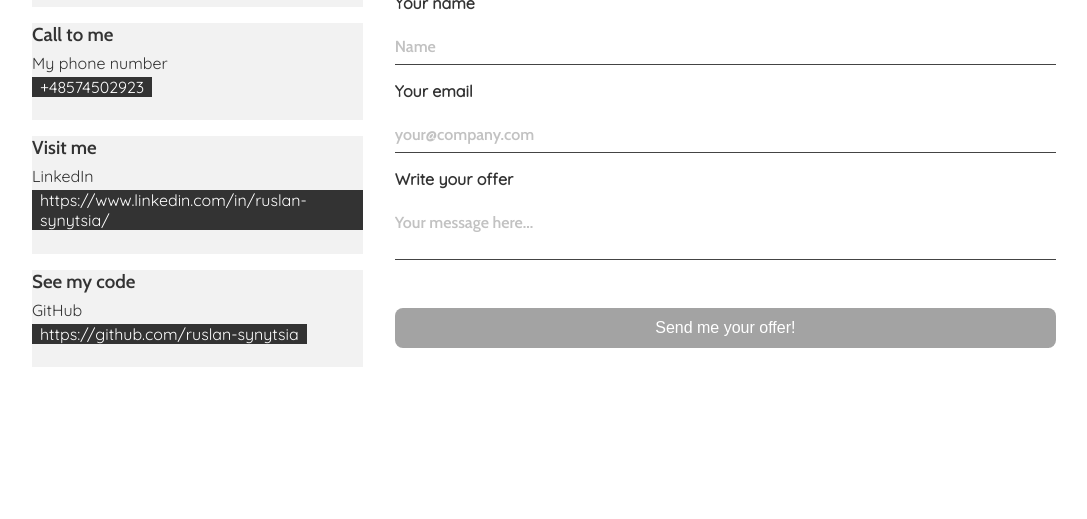
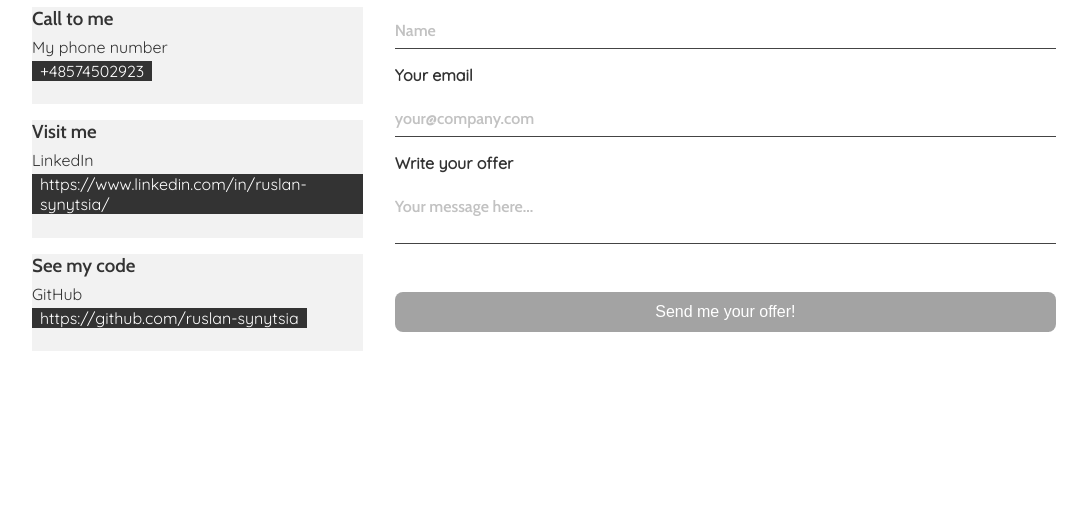
Before and after one commit to ruslan-synytsia/CV-web-app, a React app: page /contacts in a window 1280 px wide. Shown: the part 281-800 px from the top of the page, without its empty margins (96-1183 px from the left). Built offline with nearby package versions, Linux system fonts and the light colour scheme.

Commit message:
Update Contacts.module.css

```diff
--- a/src/Components/Pages/Contacts/Contacts.module.css
+++ b/src/Components/Pages/Contacts/Contacts.module.css
@@ -2,7 +2,7 @@
     display: grid;
     grid-template-columns: 1fr 2fr;
     grid-column-gap: 2rem;
-    padding-top: 7rem;
+    padding-top: 6rem;
 }
 
 .Contacts_sidebar .Contacts_sidebar_item:last-child {
```
